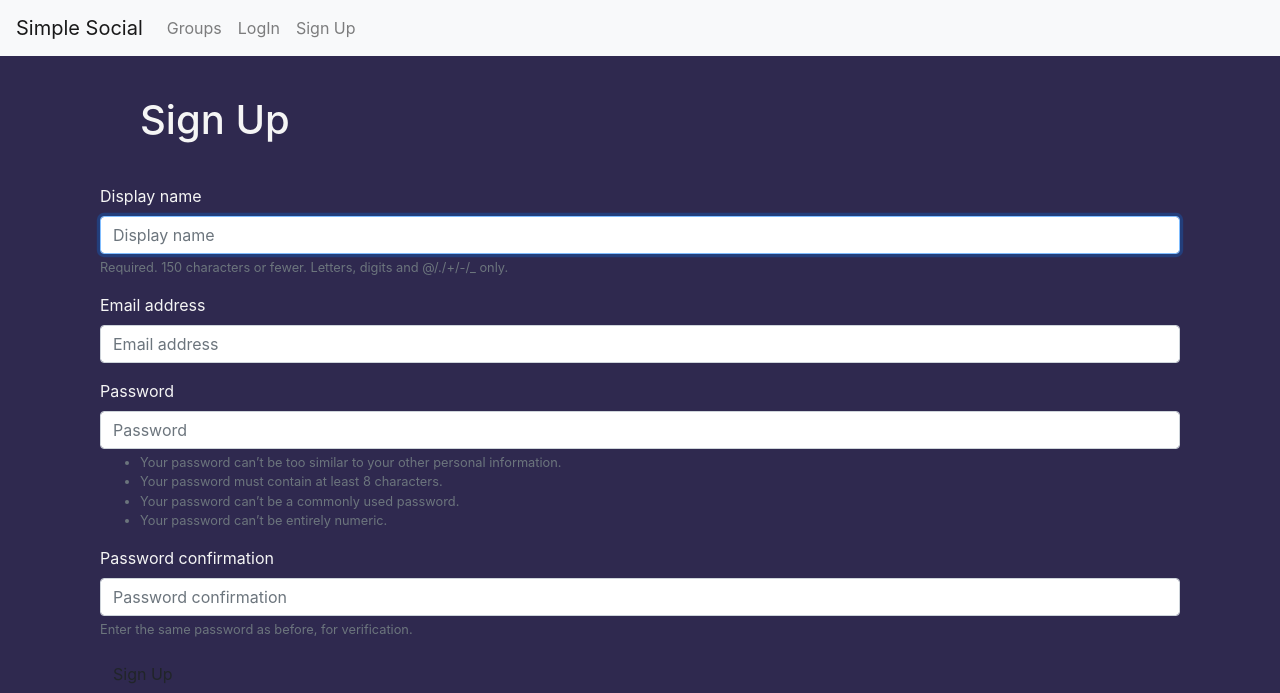
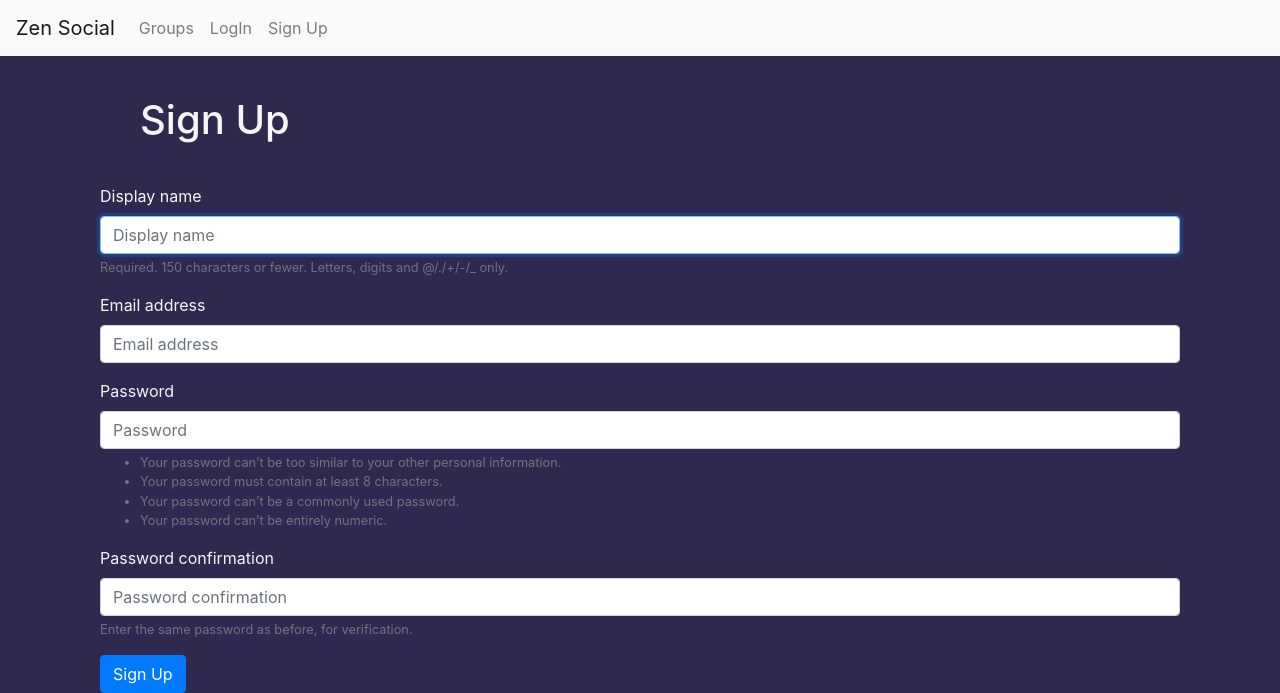
Before and after one commit to jayhawk24/zensocial, a Django app: a page that uses templates/base.html in a window 1280 px wide. Shown: the top 693 px of the page. Run offline with Django 3.2, Linux system fonts and the light colour scheme; some libraries are stand-ins or nearby versions.

Commit message:
Css changes

```diff
--- a/accounts/templates/accounts/login.html
+++ b/accounts/templates/accounts/login.html
@@ -7,7 +7,7 @@
     <form method="POST">
         {% csrf_token %}
         {% bootstrap_form form %}
-        <input type="submit" value="Login" class="btn btn-default">
+        <input type="submit" value="Login" class="btn btn-primary btn-large">
     </form>
 </div>
 {% endblock %}
--- a/accounts/templates/accounts/signup.html
+++ b/accounts/templates/accounts/signup.html
@@ -8,7 +8,7 @@
     <form method="POST">
         {% csrf_token %}
         {% bootstrap_form form %}
-        <input type="submit" value="Sign Up" class="btn btn-default">
+        <input type="submit" value="Sign Up" class="btn btn-primary btn-large">
     </form>
 </div>
 {% endblock %}
--- a/groups/templates/groups/group_base.html
+++ b/groups/templates/groups/group_base.html
@@ -2,10 +2,11 @@
 {% block content %}
 <div class="container">
     <div class="row">
+
+
     {% block pregroup %}
 
     {% endblock pregroup %}
-
 
     {% block group_content %}
 
@@ -15,6 +16,7 @@
     {% block postgroup %}
 
     {% endblock %}
+
     </div>
 </div>
 
--- a/templates/base.html
+++ b/templates/base.html
@@ -4,7 +4,7 @@
 <head>
     <meta charset="UTF-8">
     <meta name="viewport" content="width=device-width, initial-scale=1.0">
-    <title>Simple Social</title>
+    <title>Zen Social</title>
     <link rel="stylesheet" href="https://cdn.jsdelivr.net/npm/bootstrap@4.5.3/dist/css/bootstrap.min.css" integrity="sha384-TX8t27EcRE3e/ihU7zmQxVncDAy5uIKz4rEkgIXeMed4M0jlfIDPvg6uqKI2xXr2" crossorigin="anonymous">
 
     <!-- jQuery and JS bundle w/ Popper.js -->
@@ -16,7 +16,7 @@
 </head>
 <body>
     <nav class="navbar navbar-expand-lg navbar-light bg-light">
-  <a class="navbar-brand" href="{% url 'home' %}">Simple Social</a>
+  <a class="navbar-brand" href="{% url 'home' %}">Zen Social</a>
   <button class="navbar-toggler" type="button" data-toggle="collapse" data-target="#navbarSupportedContent" aria-controls="navbarSupportedContent" aria-expanded="false" aria-label="Toggle navigation">
     <span class="navbar-toggler-icon"></span>
   </button>
```
Also changed, not shown: groups/templates/groups/group_detail.html (+15 -8 lines), posts/templates/posts/_post.html (+5 -6 lines).
